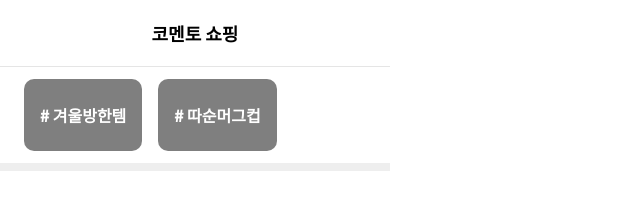
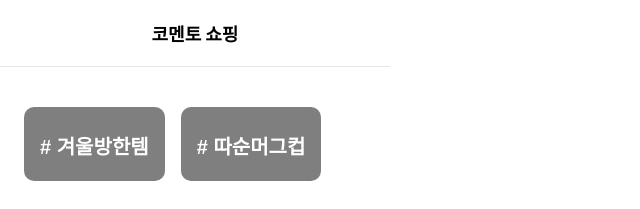
Before and after one commit to BB-choi/comento-shop, a React (Create React App) app: page / in a window 1280 px wide. Shown: the top 209 px of the page, without its empty margins (0-640 px from the left). Built offline with nearby package versions, Linux system fonts and the light colour scheme; grey boxes are pictures that could not be loaded.

Commit message:
refactor: 인기테마 영역 button으로 변경

```diff
--- a/src/GlobalStyle.js
+++ b/src/GlobalStyle.js
@@ -4,6 +4,12 @@ const GlobalStyle = createGlobalStyle`
 
 /* custom */
 letter-spacing: -0.01em;
+
+button {
+  border: 0;
+	padding: 0;
+	margin: 0;
+}
 /* http://meyerweb.com/eric/tools/css/reset/
    v2.0 | 20110126
    License: none (public domain)
--- a/src/components/Header/PopularThemeArea/ThemeLink.js
+++ b/src/components/Header/PopularThemeArea/ThemeButton.js
@@ -1,16 +1,18 @@
-import { Link } from "react-router-dom";
 import styled from "styled-components";
 
-const ThemeLink = styled(Link)`
-  width: 144px;
+const ThemeButton = styled.button`
   height: 74px;
+  font-size: 20px;
   font-weight: 700;
   color: ${({ theme: { color } }) => color.white};
-  text-decoration: none;
   padding: 24px 16px;
   background-color: rgba(0, 0, 0, 0.5);
+  cursor: pointer;
   border-radius: 10px;
-  margin-right: 16px;
+
+  &:not(:last-child) {
+    margin-right: 16px;
+  }
 `;
 
-export default ThemeLink;
+export default ThemeButton;
--- a/src/components/Header/PopularThemeArea/index.jsx
+++ b/src/components/Header/PopularThemeArea/index.jsx
@@ -1,14 +1,12 @@
 import { popular_themes } from "../../../data/mockData";
-import ThemeLink from "./ThemeLink";
+import ThemeButton from "./ThemeButton";
 import Wrap from "./Wrap";
 
 const PopularThemeArea = () => {
   return (
     <Wrap>
       {popular_themes.map(({ id, name }) => (
-        <ThemeLink to="/" key={id}>
-          # {name}
-        </ThemeLink>
+        <ThemeButton key={id}># {name}</ThemeButton>
       ))}
     </Wrap>
   );
```
